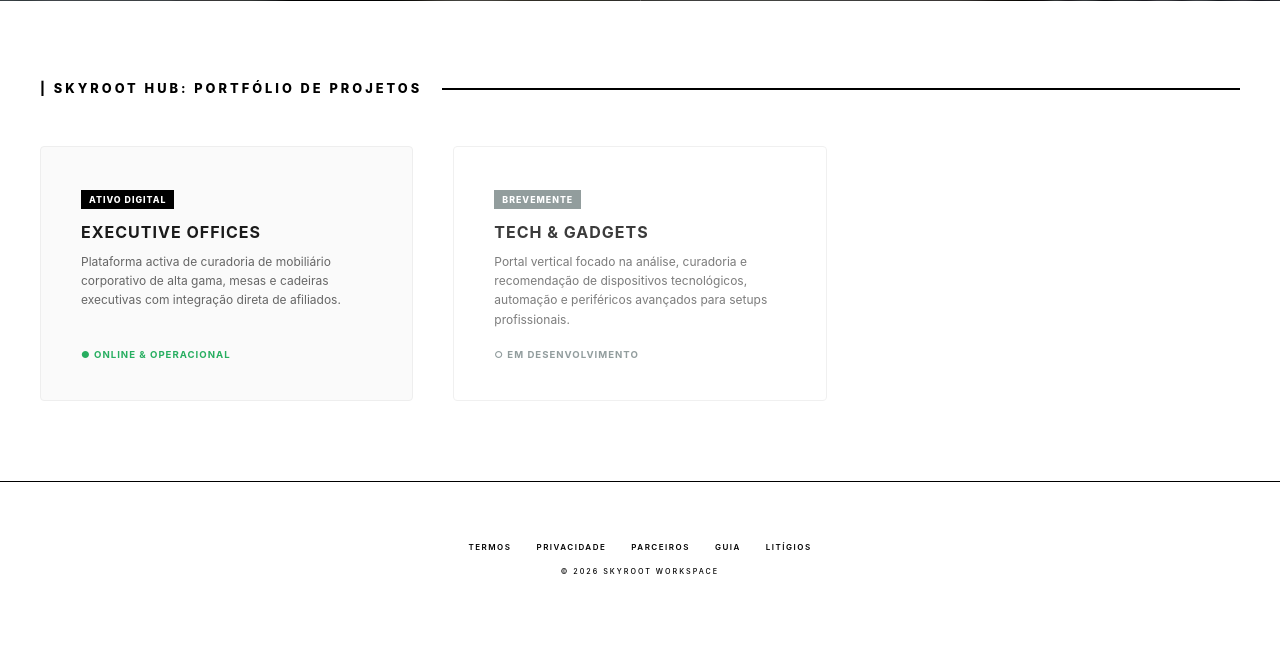
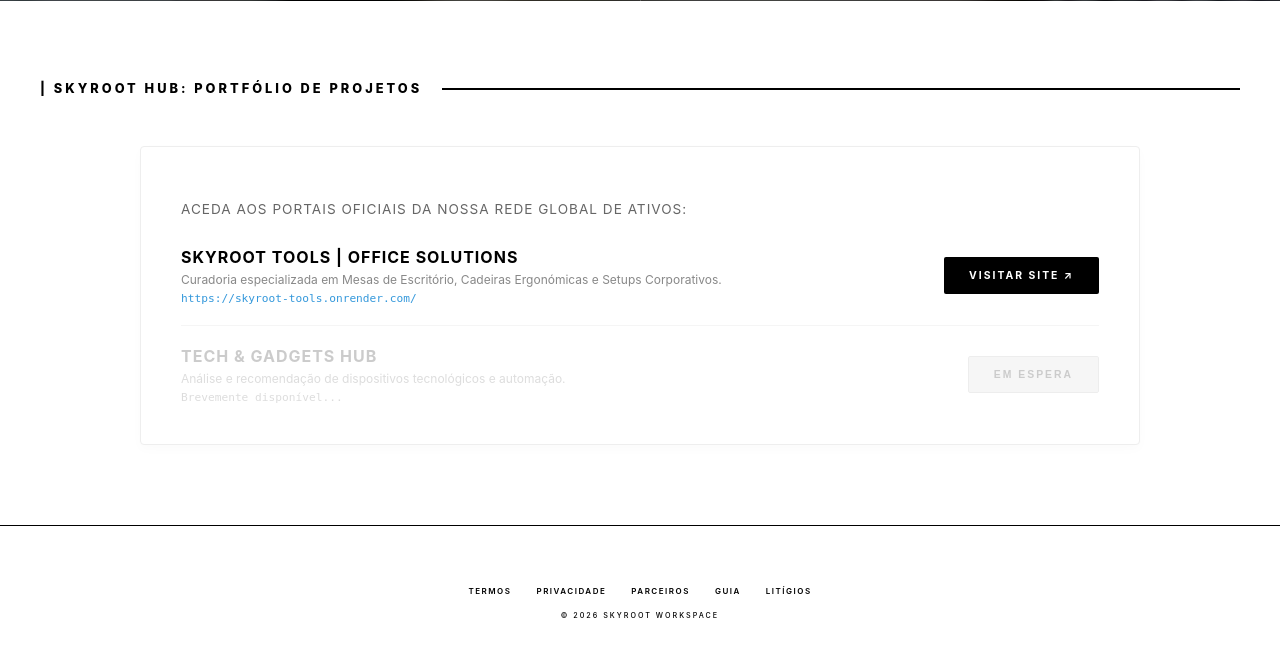
Before and after one commit to pedrosmeo-cell/SkyRooTT, a Flask app: page / in a window 1280 px wide. Shown: the part 1012-1672 px from the top of the page. Before the commit the page ends 1586 px from the top, so only its background shows below. Run offline with Flask 3, Linux system fonts and the light colour scheme.

Commit message:
Add files via upload

```diff
--- a/templates/index.html
+++ b/templates/index.html
@@ -58,27 +58,33 @@
         <div class="section-title-line"></div>
     </div>
 
-    <!-- GRELHA DE PROJETOS -->
-    <div class="highlights-grid">
+    <!-- LISTA DE PORTAIS ORGANIZADA COM BOTÕES DIRETO -->
+    <div style="max-width: 1000px; margin: 0 auto; background: #fff; border: 1px solid #eee; padding: 40px; box-sizing: border-box; border-radius: 4px; box-shadow: 0 4px 12px rgba(0,0,0,0.02);">
 
-        <!-- CARD 1: MOBILIÁRIO EXECUTIVE -->
-        <div class="network-card card-active">
-            <div class="card-body">
-                <span class="status-badge badge-online">ATIVO DIGITAL</span>
-                <h3>Executive Offices</h3>
-                <p>Plataforma activa de curadoria de mobiliário corporativo de alta gama, mesas e cadeiras executivas com integração direta de afiliados.</p>
+        <p style="font-size: 0.85rem; color: #666; margin-bottom: 30px; text-transform: uppercase; letter-spacing: 1px;">Aceda aos portais oficiais da nossa rede global de ativos:</p>
+
+        <!-- LINK 1: SKYROOT WORKSPACE (ATUALIZADO) -->
+        <div style="display: flex; justify-content: space-between; align-items: center; border-bottom: 1px solid #f5f5f5; padding-bottom: 20px; flex-wrap: wrap; gap: 15px;">
+            <div>
+                <h3 style="margin: 0; font-size: 1rem; text-transform: uppercase; letter-spacing: 1px; font-weight: bold;">SKYROOT Tools | OFFICE SOLUTIONS</h3>
+                <p style="margin: 5px 0 0 0; font-size: 0.75rem; color: #888;">Curadoria especializada em Mesas de Escritório, Cadeiras Ergonómicas e Setups Corporativos.</p>
+                <span style="font-size: 0.7rem; color: #3498db; font-family: monospace; display: block; margin-top: 5px;">https://skyroot-tools.onrender.com/</span>
             </div>
-            <span class="status-indicator text-online">● ONLINE & OPERACIONAL</span>
+            <a href="https://skyroot-tools.onrender.com/" target="_blank" rel="noopener noreferrer" style="background: #000; color: #fff; text-decoration: none; font-size: 0.65rem; font-weight: bold; text-transform: uppercase; letter-spacing: 2px; padding: 12px 25px; border-radius: 2px; transition: 0.3s;" onmouseover="this.style.background='#3498db';" onmouseout="this.style.background='#000';">
+                Visitar Site ↗
+            </a>
         </div>
 
-        <!-- CARD 2: GADGETS & TECNOLOGIA -->
-        <div class="network-card card-upcoming">
-            <div class="card-body">
-                <span class="status-badge badge-pending">BREVEMENTE</span>
-                <h3>Tech & Gadgets</h3>
-                <p>Portal vertical focado na análise, curadoria e recomendação de dispositivos tecnológicos, automação e periféricos avançados para setups profissionais.</p>
+        <!-- LINK 2: TECH & GADGETS HUB -->
+        <div style="display: flex; justify-content: space-between; align-items: center; padding-top: 20px; flex-wrap: wrap; gap: 15px; opacity: 0.5;">
+            <div>
+                <h3 style="margin: 0; font-size: 1rem; text-transform: uppercase; letter-spacing: 1px; font-weight: bold; color: #999;">Tech & Gadgets Hub</h3>
+                <p style="margin: 5px 0 0 0; font-size: 0.75rem; color: #bbb;">Análise e recomendação de dispositivos tecnológicos e automação.</p>
+                <span style="font-size: 0.7rem; color: #bbb; font-family: monospace; display: block; margin-top: 5px;">Brevemente disponível...</span>
             </div>
-            <span class="status-indicator text-pending">○ EM DESENVOLVIMENTO</span>
+            <button disabled style="background: #eee; color: #999; border: 1px solid #ddd; font-size: 0.65rem; font-weight: bold; text-transform: uppercase; letter-spacing: 2px; padding: 12px 25px; border-radius: 2px; cursor: not-allowed;">
+                Em Espera
+            </button>
         </div>
 
     </div>
```
